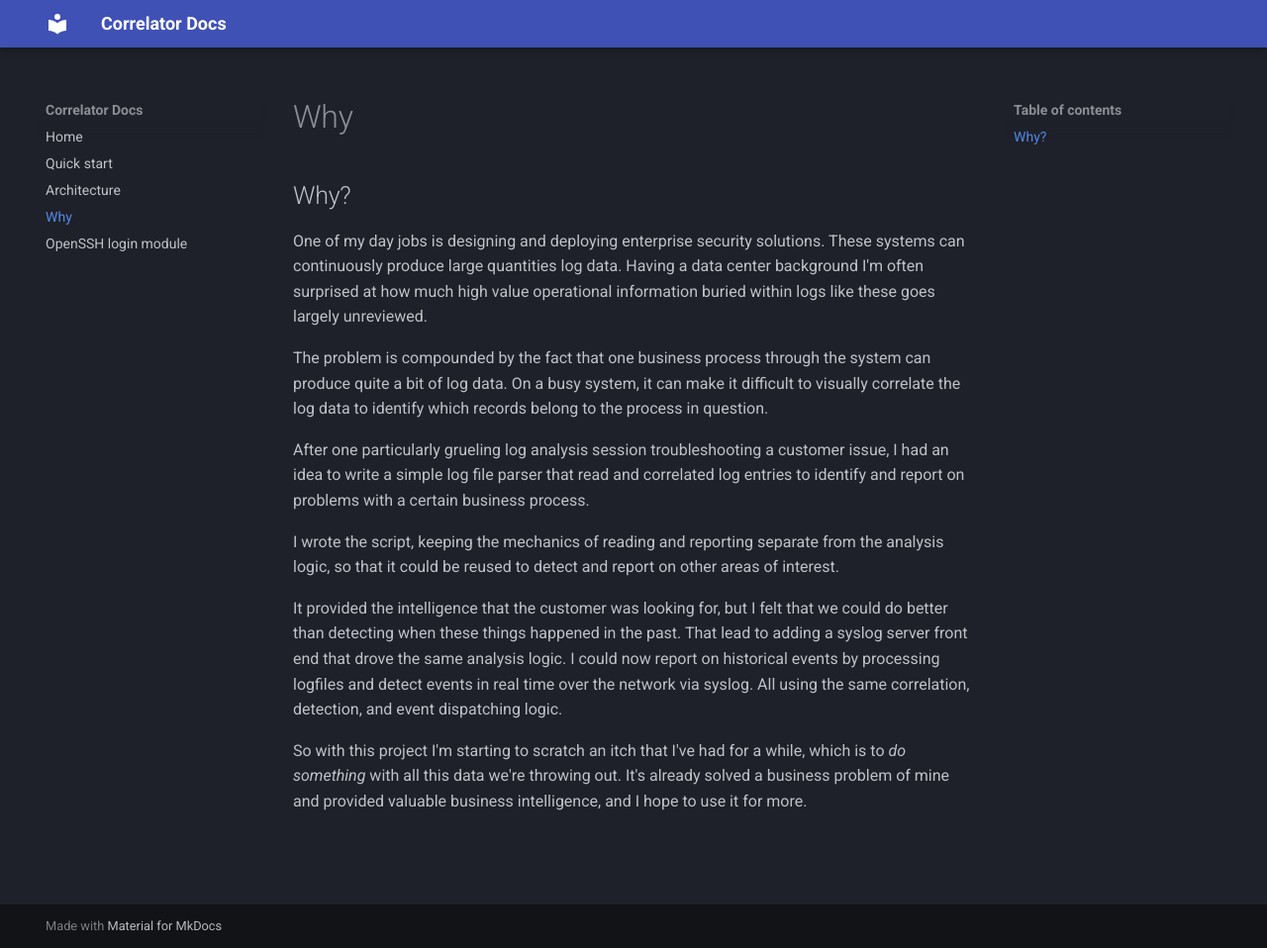
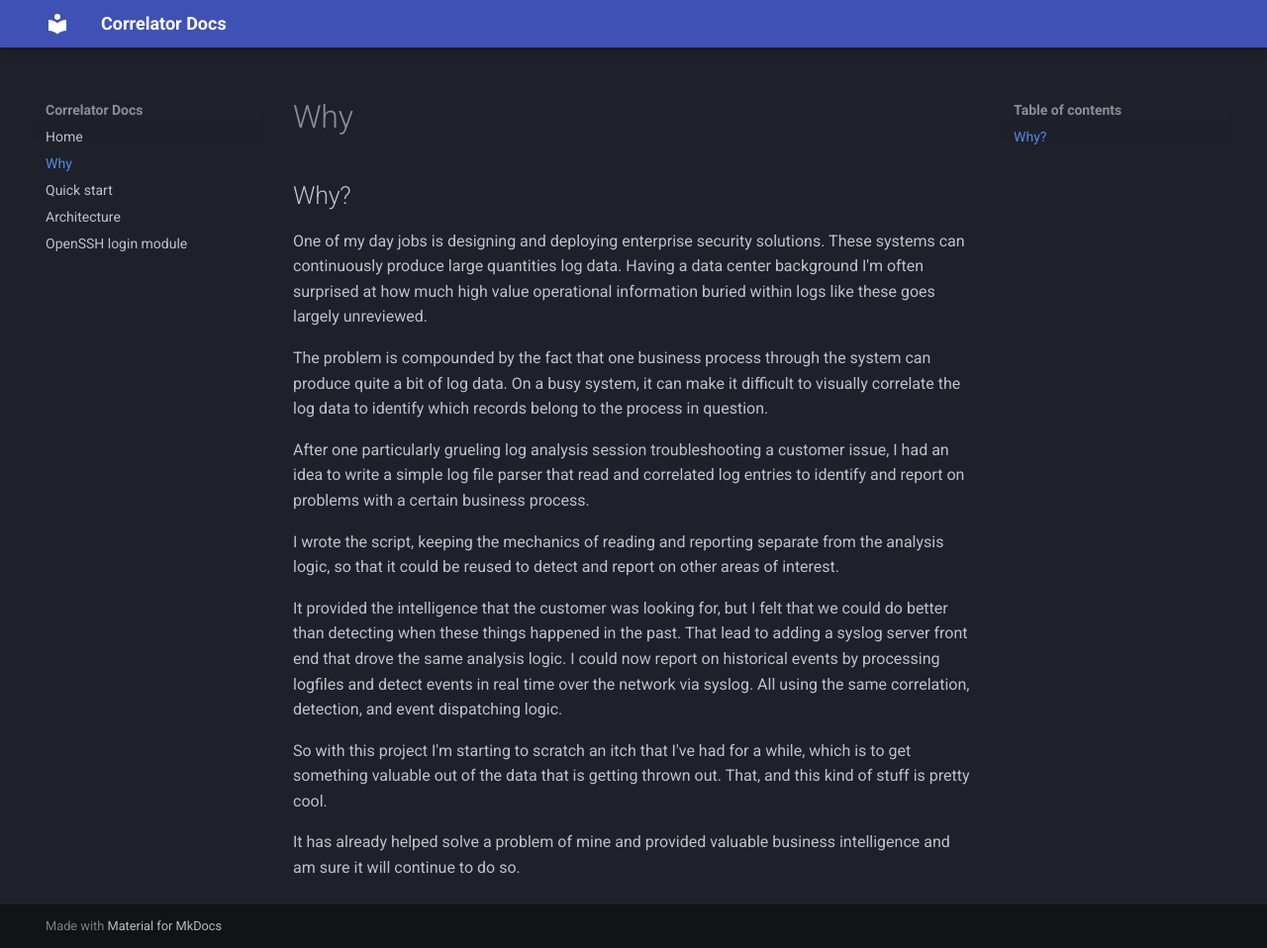
Before and after one commit to dagainz/Correlator, an MkDocs documentation site: the page built from docs/why.md, in a window 1280 px wide and 958 px high. Shown: the whole window at 99% size. Built offline with MkDocs 1.6.1 and Material for MkDocs 9.7.7, drawn with Linux system fonts in a browser that asks for light colours.

Commit message:
doc updates.

```diff
--- a/docs/why.md
+++ b/docs/why.md
@@ -19,6 +19,8 @@ these things happened in the past. That lead to adding a syslog server front end
 logic. I could now report on historical events by processing logfiles and detect events in real time over the network
 via syslog. All using the same correlation, detection, and event dispatching logic.
 
-So with this project I'm starting to scratch an itch that I've had for a while, which is to *do something* with all this
-data we're throwing out. It's already solved a business problem of mine and provided valuable business intelligence,
-and I hope to use it for more.
+So with this project I'm starting to scratch an itch that I've had for a while, which is to get something valuable
+out of the data that is getting thrown out. That, and this kind of stuff is pretty cool.
+
+It has already helped solve a problem of mine and provided valuable business intelligence and am sure it will continue
+to do so.
--- a/mkdocs.yml
+++ b/mkdocs.yml
@@ -10,7 +10,7 @@ plugins:
 
 nav:
   - Home: index.md
+  - Why: why.md
   - Quick start: quickstart.md
   - Architecture: architecture.md
-  - Why: why.md
   - OpenSSH login module: sshd.md
```
Also changed, not shown: Changelog.md (+1 -0 lines).
